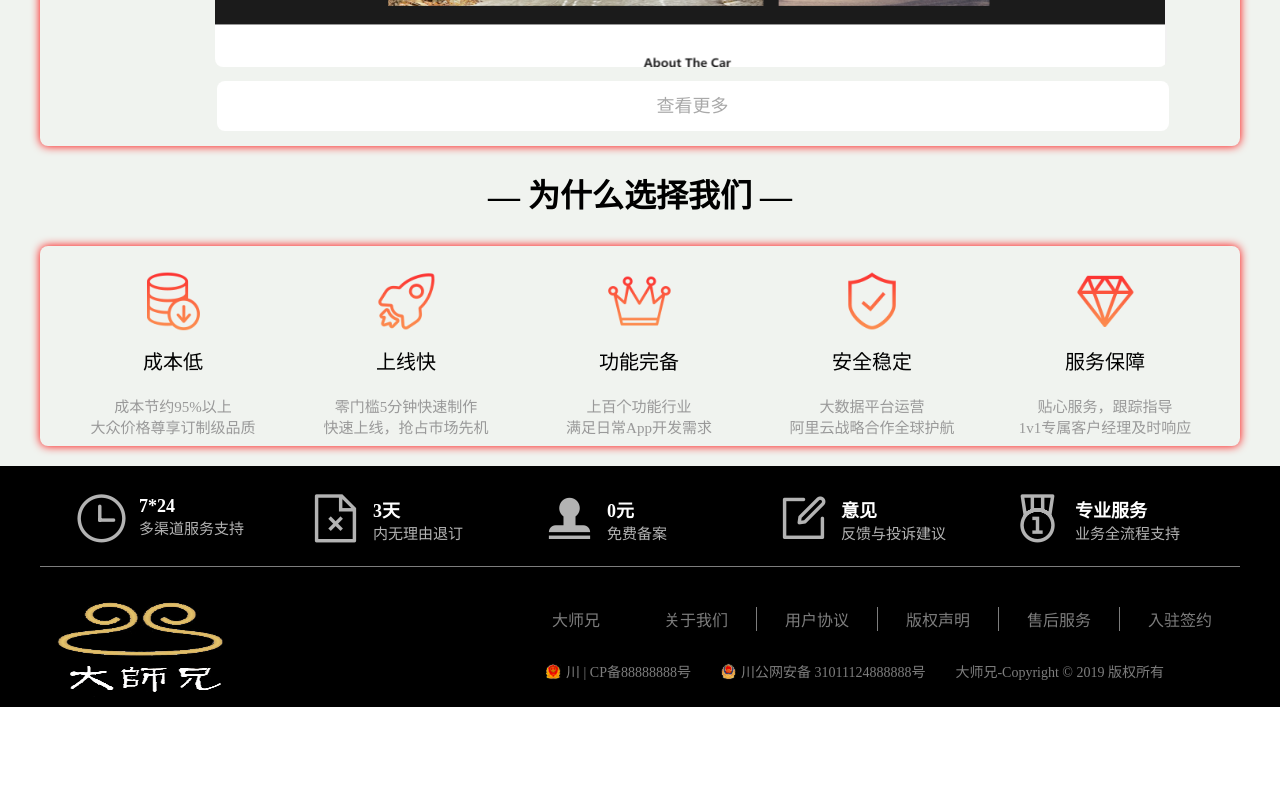
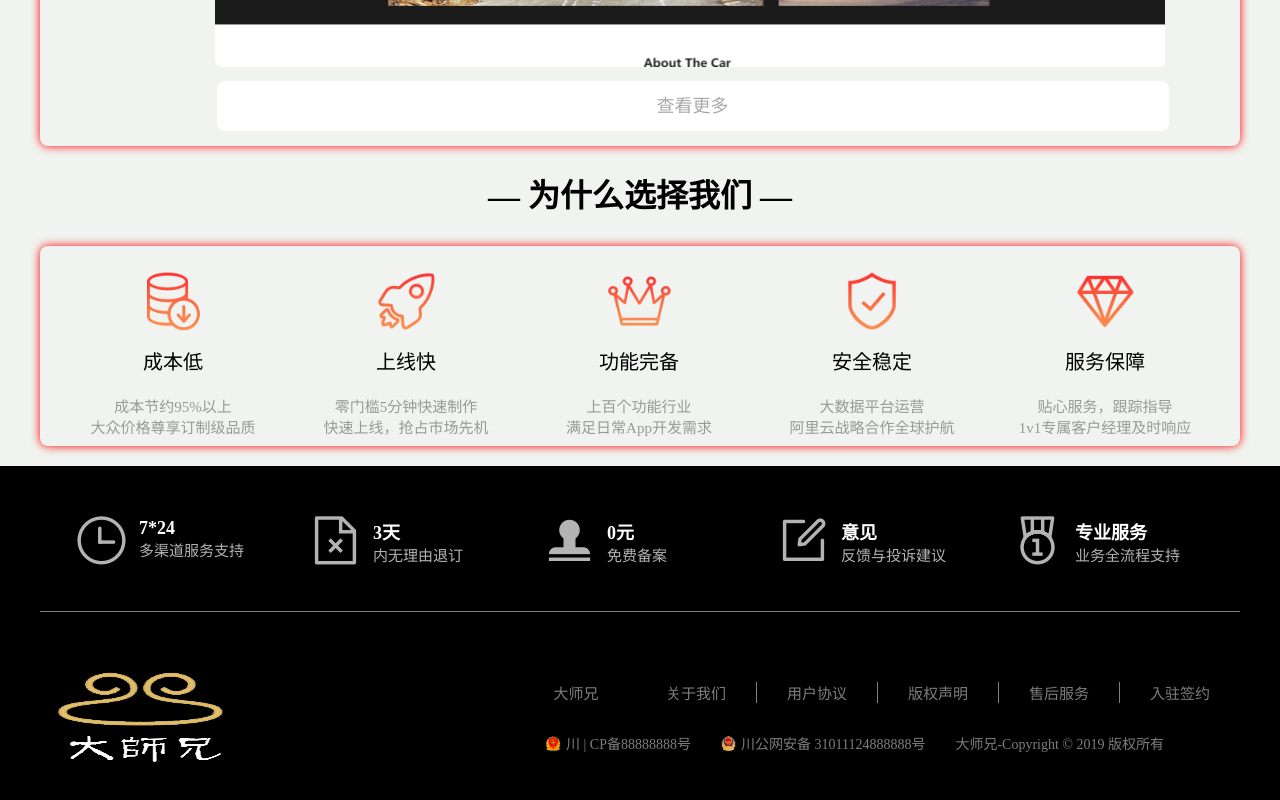
Before and after one commit to mrzengke/Dshixiong, a Vue app in the folder web/: page / in a window 1280 px wide. Shown: the part 2976-3776 px from the top of the page. Before the commit the page ends 3683 px from the top, so only its background shows below. Built offline with nearby package versions, Linux system fonts and the light colour scheme.

Commit message:
修改底部部分css

```diff
--- a/web/src/components/index.vue
+++ b/web/src/components/index.vue
@@ -1170,12 +1170,14 @@ a{
 .tou7-3{
 	overflow: hidden;
 	border-bottom:1px solid #7d7d7d;
+	height: 145px;
 }
 .tou7-3 li{
 	float: left;
 	width: 200px;
 	height: 100px;
 	margin-left: 34px;
+	margin-top: 22px;
 }
 .tou7-3 li i{
 	width: 55px;
@@ -1203,10 +1205,13 @@ a{
 .tou7-4,.tou7-6 ul{
 	overflow: hidden;
 }
+.tou7-4{
+	height: 200px;
+}
 .tou7-5{
 	width: 200px;
 	height: 110px;
-	margin-top: 30px;
+	margin-top: 55px;
 	float: left;
 }
 .tou7-5 img{
@@ -1215,7 +1220,7 @@ a{
 }
 .tou7-6{
 	float: right;
-	margin-top: 40px;
+	margin-top: 70px;
 }
 .tou7-6 ul li{
 	width: 120px;
@@ -1223,6 +1228,7 @@ a{
 	color: #7d7d7d;
 	text-align: center;
 	border-right: 1px solid #7d7d7d;
+	font-size:15px;
 }
 .tou7-6 ul li:nth-of-type(1),.tou7-6 ul li:nth-of-type(6){
 	border: none;
```
